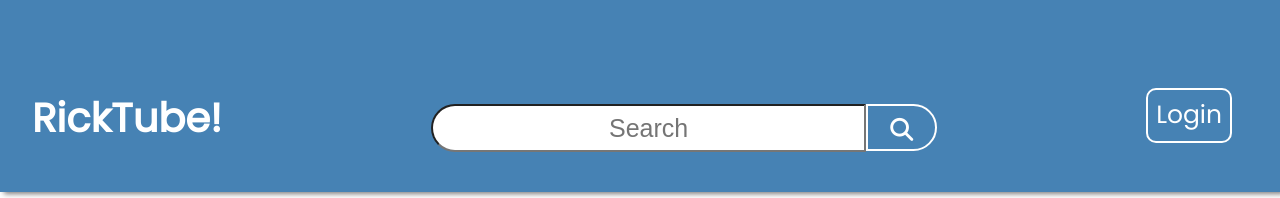
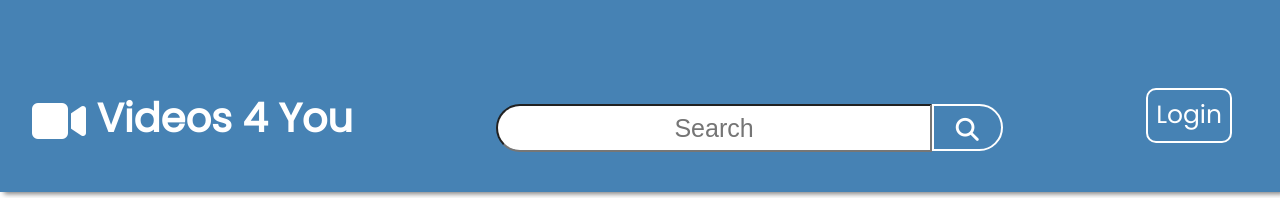
Before and after one commit to aamrlyman/YouTubeClone, a React (Create React App) app in the folder frontend/: page / in a window 1280 px wide. Shown: the top 198 px of the page. Built offline with nearby package versions, Linux system fonts and the light colour scheme.

Commit message:
add icon for logo and change name of website

```diff
--- a/frontend/public/index.html
+++ b/frontend/public/index.html
@@ -34,6 +34,7 @@
       integrity="sha384-IDwe1+LCz02ROU9k972gdyvl+AESN10+x7tBKgc9I5HFtuNz0wWnPclzo6p9vxnk"
       crossorigin="anonymous"
     ></script>
+    <script src="https://kit.fontawesome.com/13cf4e2da1.js" crossorigin="anonymous"></script>
   </head>
   <body>
     <noscript>You need to enable JavaScript to run this app.</noscript>
--- a/frontend/src/components/NavBar/NavBar.jsx
+++ b/frontend/src/components/NavBar/NavBar.jsx
@@ -14,10 +14,10 @@ const Navbar = () => {
       <ul className="navBarUl">
         <li className="navLi">
         {user ? (
-           <Link to= "/home" style={{ textDecoration: "none", color: "white" }}><h1 className="brand1">RickTube! {user.username.toUpperCase()}</h1></Link>
+           <Link to= "/home" style={{ textDecoration: "none", color: "white" }}><h1 className="brand1"><i className="fa-solid fa-video" style={{fontSize:"3rem"}}></i> {user.username.toUpperCase()}</h1></Link>
           ) : (
 
-          <Link to="/" style={{ textDecoration: "none", color: "white" }} ><h1 className="brand1">RickTube!</h1></Link>
+          <Link to="/" style={{ textDecoration: "none", color: "white" }} ><h1 className="brand1"><i className="fa-solid fa-video" style={{fontSize:"3rem"}}></i> Videos 4 You </h1></Link>
           )}
         </li>
         <li className="navLi">
```
